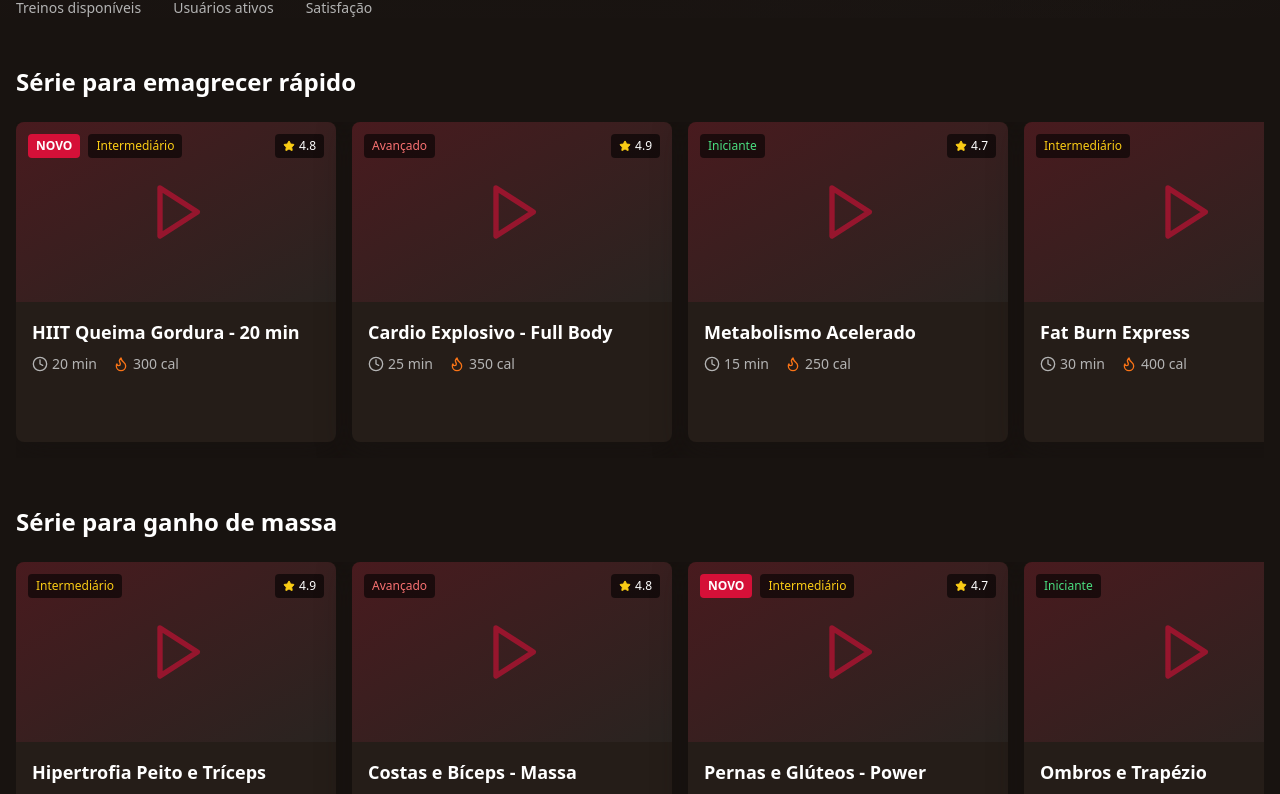
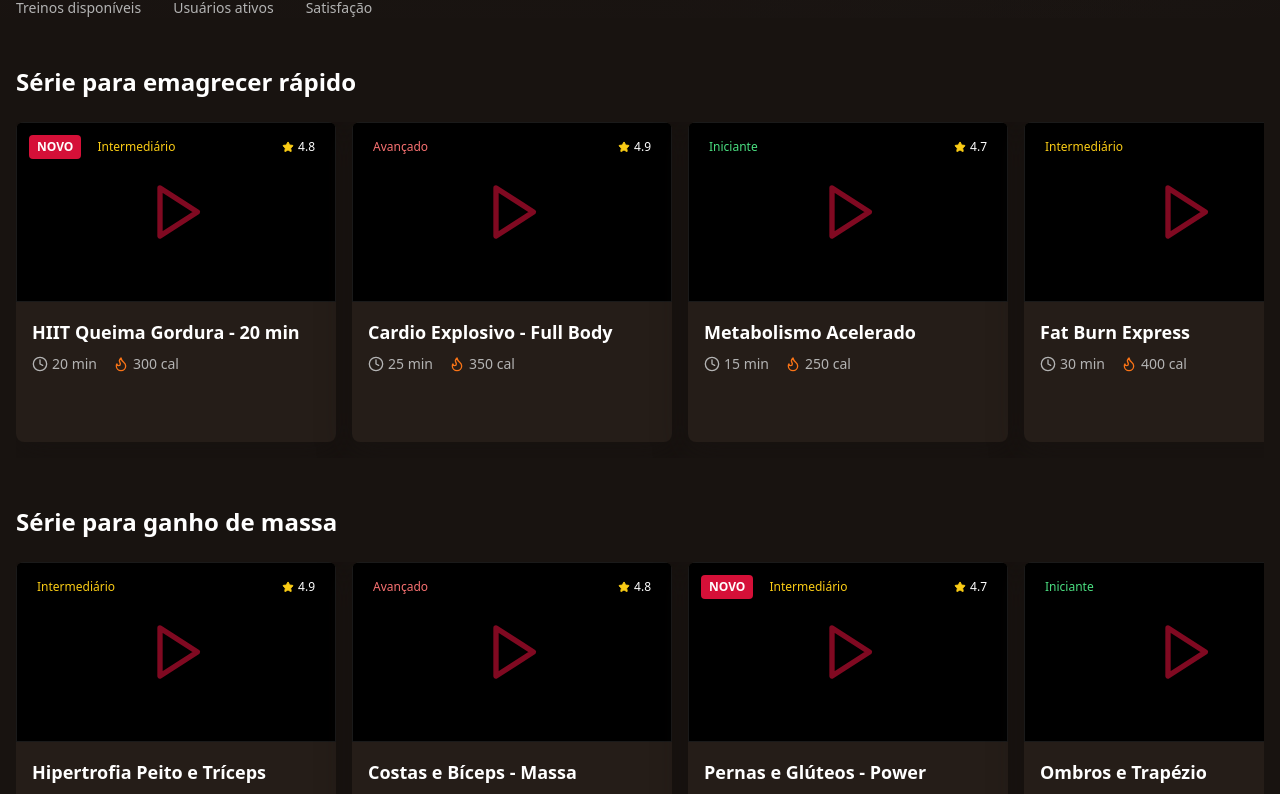
Before and after one commit to tharciamelob/tudofit-tv-ai-coach, a React (Vite) app: page / in a window 1280 px wide. Shown: the part 700-1494 px from the top of the page. Built offline with nearby package versions, Linux system fonts and the light colour scheme; the HTML template or start-up script is replaced by a standard one.

Commit message:
Add Netflix-style thumbnails

```diff
--- a/src/components/WorkoutCard.tsx
+++ b/src/components/WorkoutCard.tsx
@@ -32,7 +32,7 @@ const WorkoutCard = ({
   return (
     <div className="card-netflix group cursor-pointer min-w-[280px] md:min-w-[320px]">
       {/* Thumbnail */}
-      <div className="relative aspect-video bg-gradient-to-br from-primary/20 to-accent/30 overflow-hidden">
+      <div className="relative aspect-video bg-black overflow-hidden border border-white/10">
         {thumbnail ? (
           <img
             src={thumbnail}
```
Also changed, not shown: 1 other file (tests, documents, lock files or other folders).
